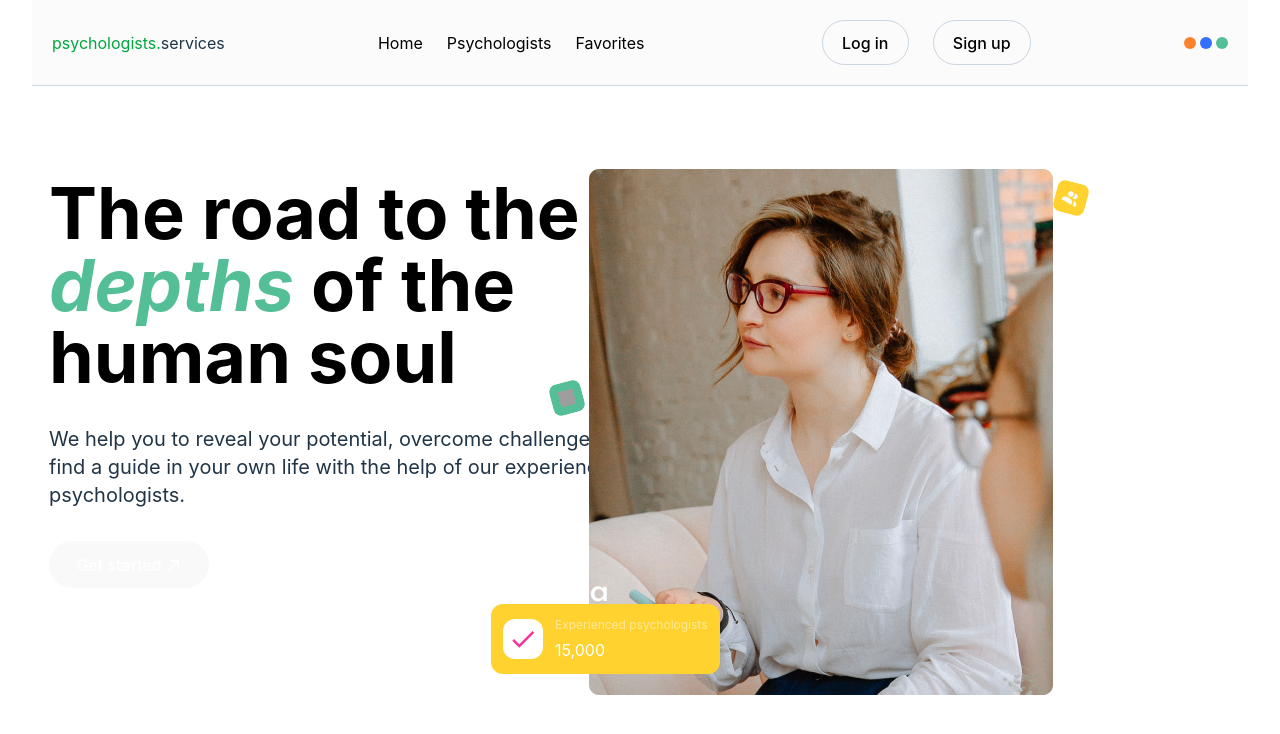
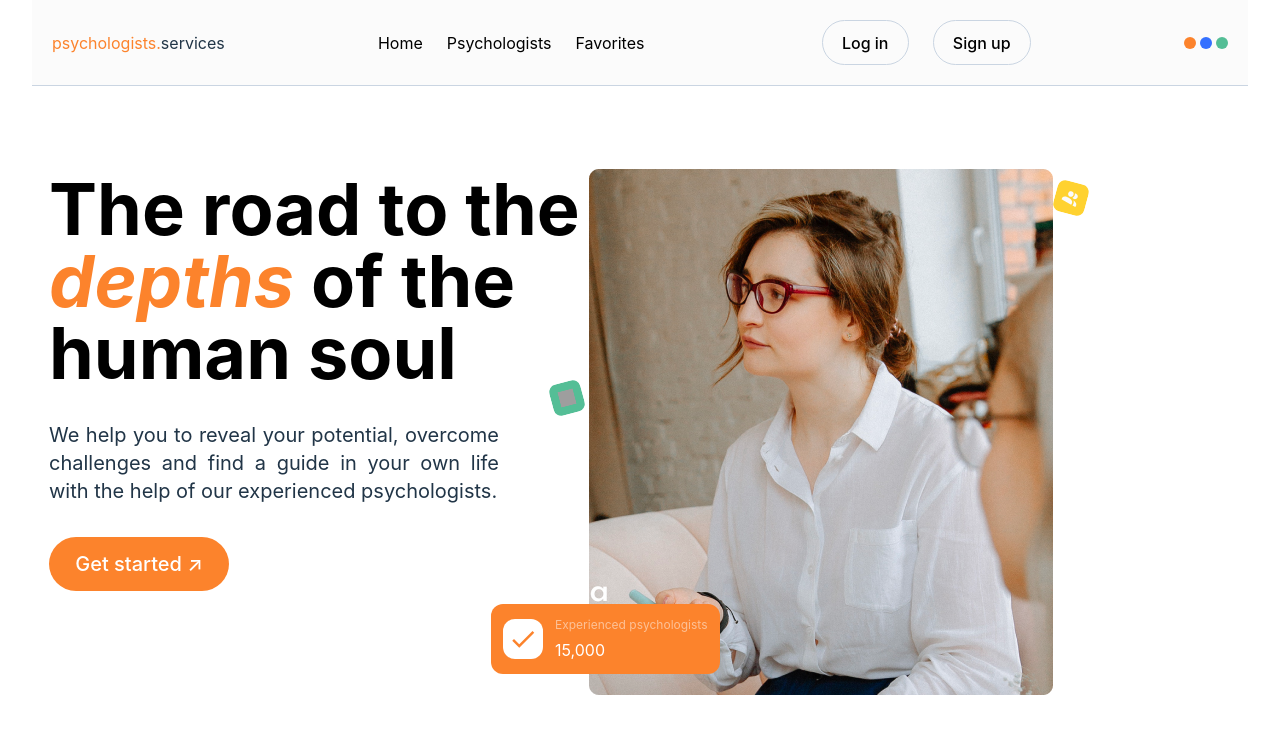
Before and after one commit to gizemcobannnn/psychologists, a React (Vite) app in the folder psychologists/: page / in a window 1280 px wide. Shown: the top 734 px of the page. Built offline with nearby package versions, Linux system fonts and the light colour scheme; grey boxes are pictures that could not be loaded.

Commit message:
theme changes

```diff
--- a/psychologists/src/components/Appointment/Appointment.jsx
+++ b/psychologists/src/components/Appointment/Appointment.jsx
@@ -89,7 +89,7 @@ export default function Appointment({closeModal,psychologist}) {
                       className="formInputs"
                     />
                   </div>
-                  <button>
+                  <button className="bg-primary">
                     {isSubmitting ? "Submitting..." : "Submit"}
                   </button>
                 </div>
--- a/psychologists/src/components/Filter/Filter.jsx
+++ b/psychologists/src/components/Filter/Filter.jsx
@@ -14,7 +14,7 @@ export default function Filter(){
             localStorage.setItem("selectedFilter", JSON.stringify(e.target.value));
             console.log(JSON.parse(localStorage.getItem("selectedFilter")))
             }}
-          className="bg-[#54BE96] text-white p-2 rounded-lg"
+          className="bg-primary text-white p-2 rounded-lg"
         >
           <option value="A to Z" className="bg-white text-gray-600">
             A to Z
--- a/psychologists/src/components/Header/Header.jsx
+++ b/psychologists/src/components/Header/Header.jsx
@@ -15,11 +15,21 @@ export default function Header() {
     const isLoggedOut = useSelector(state=>state.psychologists.isLoggedOut);
     const [selectedColor, setSelectedColor]=useState("--color-orange")
 
-      const changeTheme=(color)=>{
-      document.documentElement.style.setProperty('--theme-color',color);
-      setSelectedColor(color);
-      console.log(selectedColor)
-    }
+  const changeTheme = (color) => {
+    document.documentElement.style.setProperty('--primary-color', color);
+    document.documentElement.style.setProperty('--text-primary', color);
+    localStorage.setItem("primary-color", JSON.stringify(color));
+    setSelectedColor(color);
+    console.log(selectedColor)
+  };
+
+  useEffect(() => {
+    const color = JSON.parse(localStorage.getItem("primary-color")) || "#FC832C";
+    document.documentElement.style.setProperty('--primary-color', color);
+    document.documentElement.style.setProperty('--text-primary', color);
+    setSelectedColor(color);
+  }, []);
+
 
     useEffect(() => {
         const handleEscape = (e) => {
@@ -50,7 +60,7 @@ export default function Header() {
       <>
         <header className="flex flex-row justify-between items-center p-5 border-b border-slate-300 bg-[#FBFBFB]">
           <div>
-            <span className="text-green-600">psychologists.</span>services
+            <span className="text-primary">psychologists.</span>services
           </div>
           <nav className="flex flex-row gap-6">
             <NavLink to="/" className="text-black">
@@ -66,7 +76,7 @@ export default function Header() {
           <div className="flex flex-row gap-6 items-center">
             <div className="flex flex-row gap-2 items-center">
               {!isLoggedOut && (<>
-                <IoPersonSharp className="text-2xl bg-green-600 text-white p-1 rounded-lg w-7 h-7" />
+                <IoPersonSharp className="text-2xl bg-primary text-white p-1 rounded-lg w-7 h-7" />
                 <p className="text-black">{loggedInUser}</p>
               </>)}
             </div>
@@ -96,9 +106,9 @@ export default function Header() {
 
           </div>
           <div className='flex flex-row gap-1'>
-            <div className='bg-[#FC832C] h-3 w-3 rounded-lg cursor-pointer' onClick={()=>changeTheme("--color-orange")}></div>
-            <div className='bg-[#3470FF] h-3 w-3 rounded-lg cursor-pointer' onClick={()=>changeTheme("--color-blue")}></div>
-            <div className='bg-[#54BE96] h-3 w-3 rounded-lg cursor-pointer' onClick={()=>changeTheme("--color-green")}></div>
+            <div className='bg-[#FC832C] h-3 w-3 rounded-lg cursor-pointer' onClick={()=>changeTheme("#FC832C")}></div>
+            <div className='bg-[#3470FF] h-3 w-3 rounded-lg cursor-pointer' onClick={()=>changeTheme("#3470FF")}></div>
+            <div className='bg-[#54BE96] h-3 w-3 rounded-lg cursor-pointer' onClick={()=>changeTheme("#54BE96")}></div>
           </div>
         </header>
         {isRegModelOpen && (
--- a/psychologists/src/components/LoginModal/Login.jsx
+++ b/psychologists/src/components/LoginModal/Login.jsx
@@ -52,7 +52,7 @@ export default function Login({closeModal}) {
           <div className="textForm flex flex-col gap-6 mb-4">
             <div className="flex flex-row justify-between w-full">
                <h1 className="text-4xl">Log In</h1>
-               <button onClick={closeModal} className="flex">X</button>
+               <button onClick={closeModal} className="text-primary text-xl flex">X</button>
             </div>
 
             <p className="text-[#191A1580] opacity-70">
--- a/psychologists/src/components/Logout/Logout.jsx
+++ b/psychologists/src/components/Logout/Logout.jsx
@@ -38,7 +38,7 @@ export default function Logout({closeModal}) {
                 <button type="submit">
                   {isSubmitting ? "Logging out" : "Log out"}
                 </button>
-                <button type="button" className="authbtn" onClick={closeModal}>
+                <button type="button" className="authbtn text-primary text-xl flex" onClick={closeModal}>
                   Cancel
                 </button>
               </div>
--- a/psychologists/src/components/RegisterModal/Register.jsx
+++ b/psychologists/src/components/RegisterModal/Register.jsx
@@ -60,7 +60,7 @@ export default function Register({closeModal}) {
             <div className="textForm mb-4 flex flex-row ">
               <div className="flex flex-row gap-6 justify-between w-full">
                 <h1 className="text-4xl">Registration</h1>
-                <button className="flex" onClick={closeModal} >X</button>
+                <button className="flex text-primary text-xl" onClick={closeModal} >X</button>
               </div>
               <p className="text-[#191A1580] opacity-70">
                 Thank you for your interest in our platform! Please provide us
--- a/psychologists/src/index.css
+++ b/psychologists/src/index.css
@@ -8,6 +8,9 @@
   --color-orange: #FC832C;
   --color-blue: #3470FF;
   --color-green: #54BE96;
+  --color-white: #ffff;
+  --primary-color: #FC832C;
+  --text-primary:#ffff;
   --font-sans: 'Inter', 'ui-sans-serif', 'system-ui', '-apple-system', 'system-ui', 'Segoe UI', 'Roboto', 'Helvetica Neue', 'Arial', 'Noto Sans', 'sans-serif', 'Apple Color Emoji', 'Segoe UI Emoji', 'Segoe UI Symbol', 'Noto Color Emoji';
   --font-body: 'Inter', 'ui-sans-serif', 'system-ui', '-apple-system', 'system-ui', 'Segoe UI', 'Roboto', 'Helvetica Neue', 'Arial', 'Noto Sans', 'sans-serif', 'Apple Color Emoji', 'Segoe UI Emoji', 'Segoe UI Symbol', 'Noto Color Emoji';
 
@@ -18,9 +21,15 @@
   -moz-osx-font-smoothing: grayscale;
 }
 
+.bg-primary {
+  background-color: var(--primary-color);
+}
+.text-primary {
+  color: var(--text-primary);
+}
 
 a:hover {
-  color: orange;
+  color: var(--primary-color);
 }
 
 body {
@@ -33,7 +42,6 @@ body {
 button{
   border-radius: 30px;
   padding: 0.6em 1.2em;
-  font-size: 1em;
   font-weight: 500;
   font-family: inherit;
   background-color: var(--theme-color);
--- a/psychologists/src/pages/HomePage.jsx
+++ b/psychologists/src/pages/HomePage.jsx
@@ -11,17 +11,17 @@ export default function HomePage() {
   return (
     <div className="flex flex-row w-full gap-20 justify-around items-center m-auto p-4">
         <div className="left flex flex-col w-[600px]  gap-8 justify-center items-start mt-15">
-            <h1 className="text-7xl font-bold text-left text-black">The road to the <span className="text-[#54BE96] italic">depths</span> of the human soul</h1>
-            <p className="text-xl text-left w-full">We help you to reveal your potential, overcome challenges and find a guide in your own life with the help of our experienced psychologists.</p>
-            <button className="text-white p-12 w-40 text-2xl" onClick={()=>{navigate("/psychologists")}}>Get started <span className="text-xl">↗</span></button>
+            <h1 className="text-7xl font-bold text-left text-black">The road to the <span className="text-primary italic">depths</span> of the human soul</h1>
+            <p className="text-xl text-justify w-[450px] ">We help you to reveal your potential, overcome challenges and find a guide in your own life with the help of our experienced psychologists.</p>
+            <button className="bg-primary text-white  p-12 w-45 text-[20px]" onClick={()=>{navigate("/psychologists")}}>Get started <span className="text-xl">↗</span></button>
         </div>
         <div className="top-20 right-40 relative w-[500px] h-[500px] ">
             <img src={mainPhoto} alt="main photo"  className=" absolute top-1/2 left-1/2 transform -translate-x-1/2 -translate-y-1/2" />
             <img src={questionmark} alt="questionmark" className="w-8 h-8 p-2 absolute top-50 -left-5 bg-[#54BE96] rounded-lg rotate-[-15deg]" />
             <img src={users} alt="users" className="w-8 h-8 p-1 absolute top-0 -right-4 bg-amber-300 rounded-lg text-purple-700 rotate-[15deg]" />
-            <div className='flex justify-center items-center flex-row p-3 gap-3 bg-amber-300 absolute bottom-2 -left-20 rounded-xl'>
+            <div className='flex justify-center items-center flex-row p-3 gap-3 bg-primary absolute bottom-2 -left-20 rounded-xl'>
               <div className='bg-white w-10 h-10 flex justify-center items-center rounded-xl'>
-                <MdDone className='text-pink-500 text-3xl' />
+                <MdDone className='text-primary text-3xl' />
               </div>
               <div className='flex flex-col gap-1'>
                 <p className='text-white/50 text-[12px] '>Experienced psychologists</p>
```
Also changed, not shown: psychologists/src/components/Psychologists/Psychologists.jsx (+5 -5 lines).
